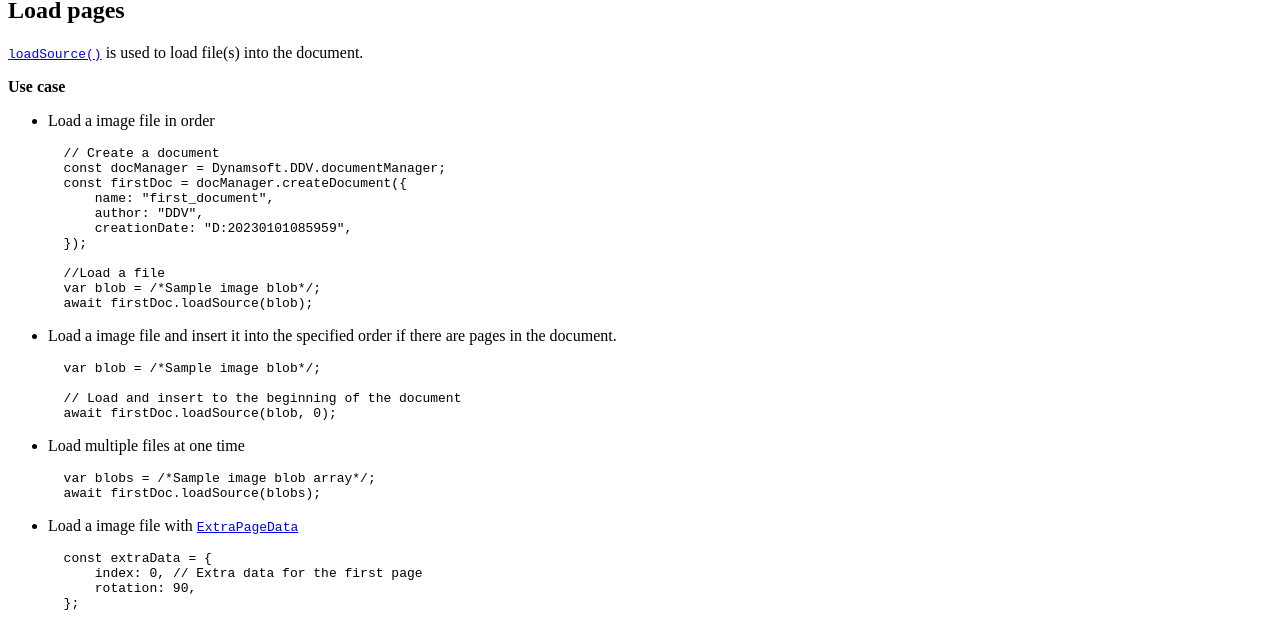
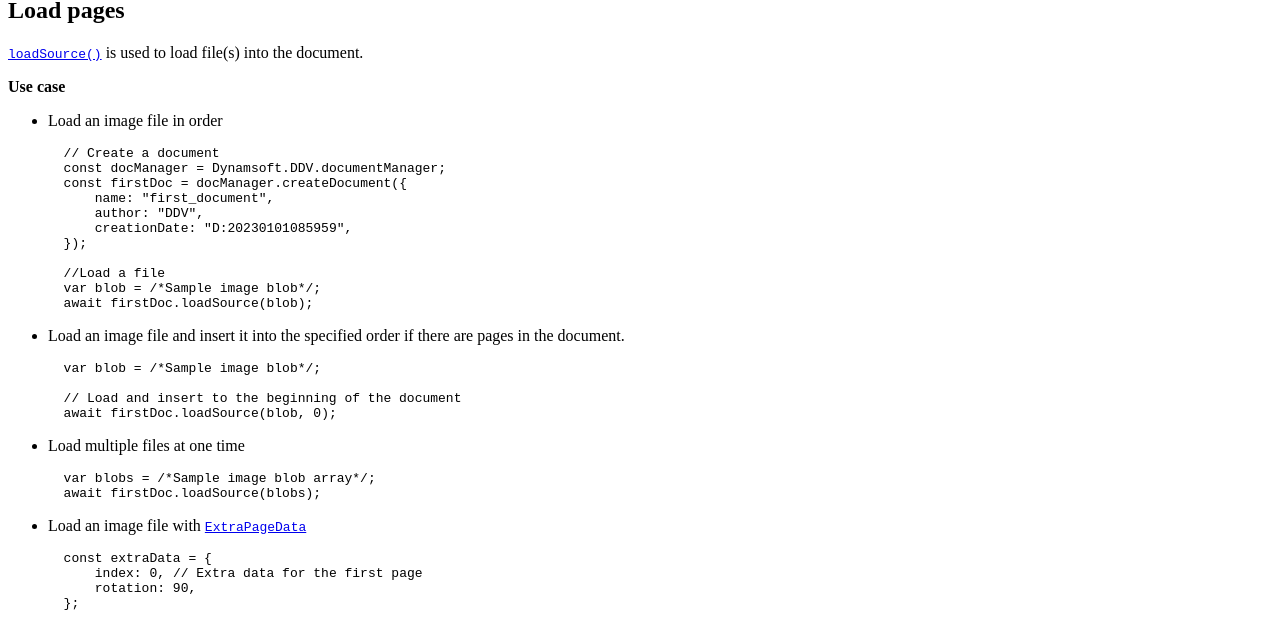
Before and after one commit to dynamsoft-docs/document-viewer-docs, a Jekyll site: the page built from features/datamanagement/pagemanagement.md, in a window 1280 px wide and 900 px high, scrolled down 471 px. Shown: the part 148-772 px from the top of the window. Built offline with Jekyll 4.4.1, drawn with Linux system fonts in a browser that asks for light colours.

````diff
--- a/features/datamanagement/pagemanagement.md
+++ b/features/datamanagement/pagemanagement.md
@@ -21,7 +21,7 @@ DDV is using [`Interface IDocument`]({{ site.api }}interface/idocument/index.htm
 
 **Use case**
 
-- Load a image file in order
+- Load an image file in order
 
     ```typescript
     // Create a document
@@ -37,7 +37,7 @@ DDV is using [`Interface IDocument`]({{ site.api }}interface/idocument/index.htm
     await firstDoc.loadSource(blob);
     ```
 
-- Load a image file and insert it into the specified order if there are pages in the document.
+- Load an image file and insert it into the specified order if there are pages in the document.
 
     ```typescript
     var blob = /*Sample image blob*/;
@@ -53,7 +53,7 @@ DDV is using [`Interface IDocument`]({{ site.api }}interface/idocument/index.htm
     await firstDoc.loadSource(blobs);
     ```
 
-- Load a image file with [`ExtraPageData`]({{ site.api }}interface/idocument/extrapagedata.html)
+- Load an image file with [`ExtraPageData`]({{ site.api }}interface/idocument/extrapagedata.html)
 
     ```typescript
     const extraData = {
````
